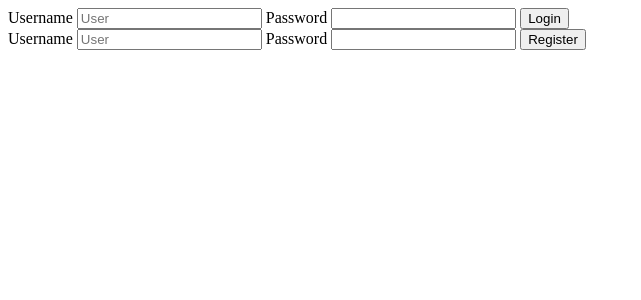
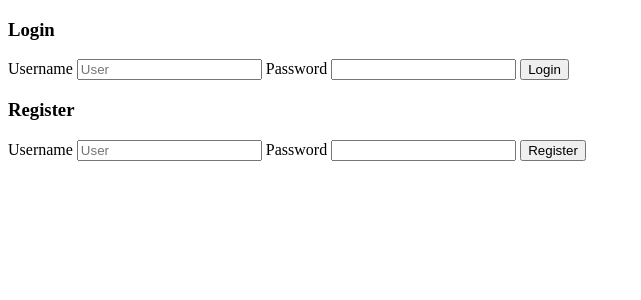
Before and after one commit to aliang8/TeamLAJICK, a Python web app: template templates/login.html in a window 1280 px wide. Shown: the top 300 px of the page, without its empty margins (0-641 px from the left). Run offline with Jinja, Linux system fonts and the light colour scheme; the template is opened without the code that fills it, so the values that code supplies are empty.

Commit message:
add headers to login

```diff
--- a/templates/login.html
+++ b/templates/login.html
@@ -4,6 +4,7 @@
     <title>Login</title>
   </head>
   <body>
+    <h3>Login</h3>
     <form action="/" method="POST">
       <label for="user" name="user">Username</label>
       <input name="user" type="text" class="form-control" placeholder="User">
@@ -11,6 +12,7 @@
       <input name="pass" type="password" class="form-control">
       <button type="submit" name="login" class="btn btn-default">Login</button>
     </form>
+    <h3>Register</h3>
     <form action="/" method = "POST">
       <label for="user" name="user">Username</label>
       <input name="user" type="text" class="form-control" placeholder="User">
```
